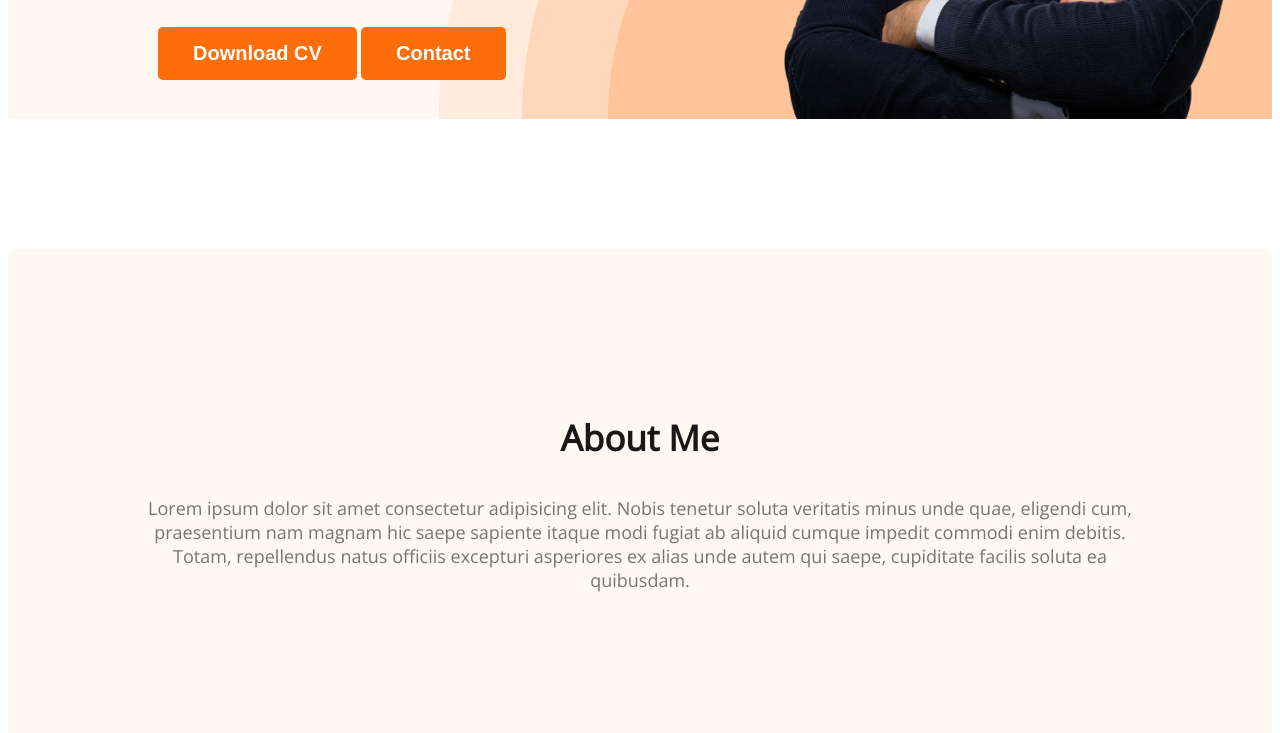
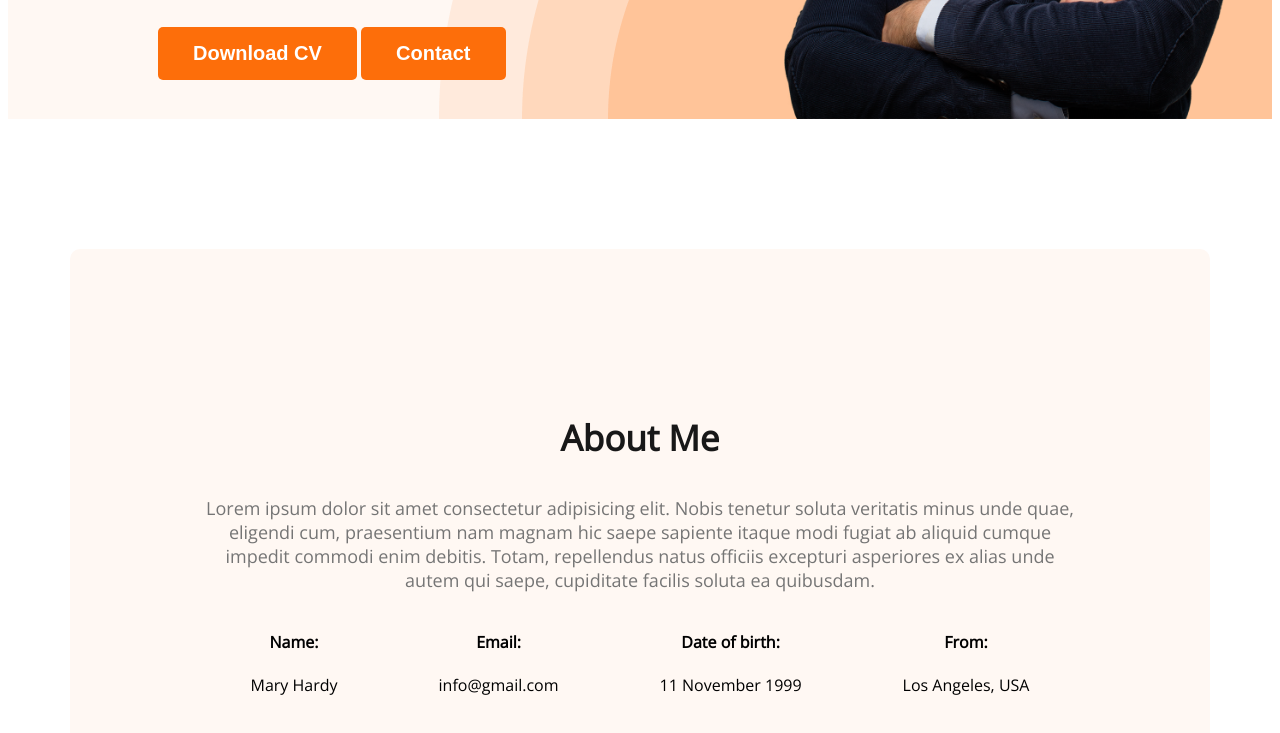
Before and after one commit to Nafis607/webdeveloper-portfolio, a plain HTML site: page index.html in a window 1280 px wide. Shown: the part 649-1382 px from the top of the page. Drawn offline with nearby package versions, Linux system fonts and the light colour scheme.

Commit message:
added about info

```diff
--- a/index.html
+++ b/index.html
@@ -35,6 +35,24 @@
         <section class="about">
             <h3 class="section-title">About Me</h3>
             <p class="section-discribtion">Lorem ipsum dolor sit amet consectetur adipisicing elit. Nobis tenetur soluta veritatis minus unde quae, eligendi cum, praesentium nam magnam hic saepe sapiente itaque modi fugiat ab aliquid cumque impedit commodi enim debitis. Totam, repellendus natus officiis excepturi asperiores ex alias unde autem qui saepe, cupiditate facilis soluta ea quibusdam.</p>
+            <div class="about-info-container">
+                <div class="about-info">
+                    <h4 class="info-title">Name: </h4>
+                    <p class="info-description">Mary Hardy</p>
+                </div>
+                <div class="about-info">
+                    <h4 class="info-title">Email: </h4>
+                    <p class="info-description">info@gmail.com</p>
+                </div>
+                <div class="about-info">
+                    <h4 class="info-title">Date of birth: </h4>
+                    <p class="info-description"></p>11 November 1999
+                </div>
+                <div class="about-info">
+                    <h4 class="info-title">From: </h4>
+                    <p class="info-description">Los Angeles, USA</p>
+                </div>
+            </div>
         </section>
 
     </main>
--- a/styles/portfolio.css
+++ b/styles/portfolio.css
@@ -95,7 +95,11 @@ nav a {
 }
 
 /* Main section styles */
+main{
+    max-width: 1140px;
+    margin: 0px auto;
 
+}
 /* about padding     */
 .about{
     padding: 130px;
@@ -103,3 +107,11 @@ nav a {
     background: #FFF8F3;
     margin: 130px 0px;
 }
+
+.about-info-container{
+    display: flex;
+    justify-content: space-around;
+}
+.about-info{
+    text-align: center;
+}
```
